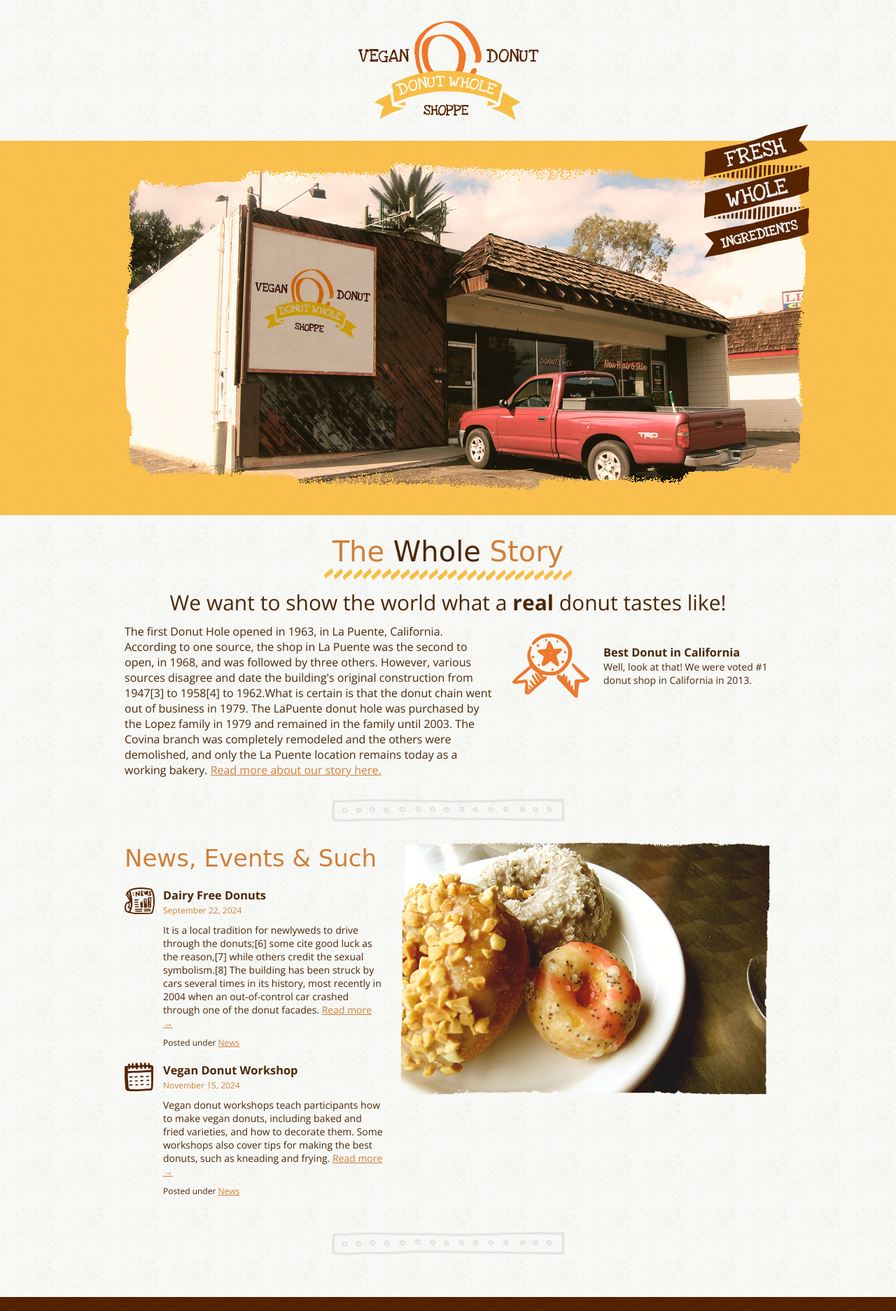
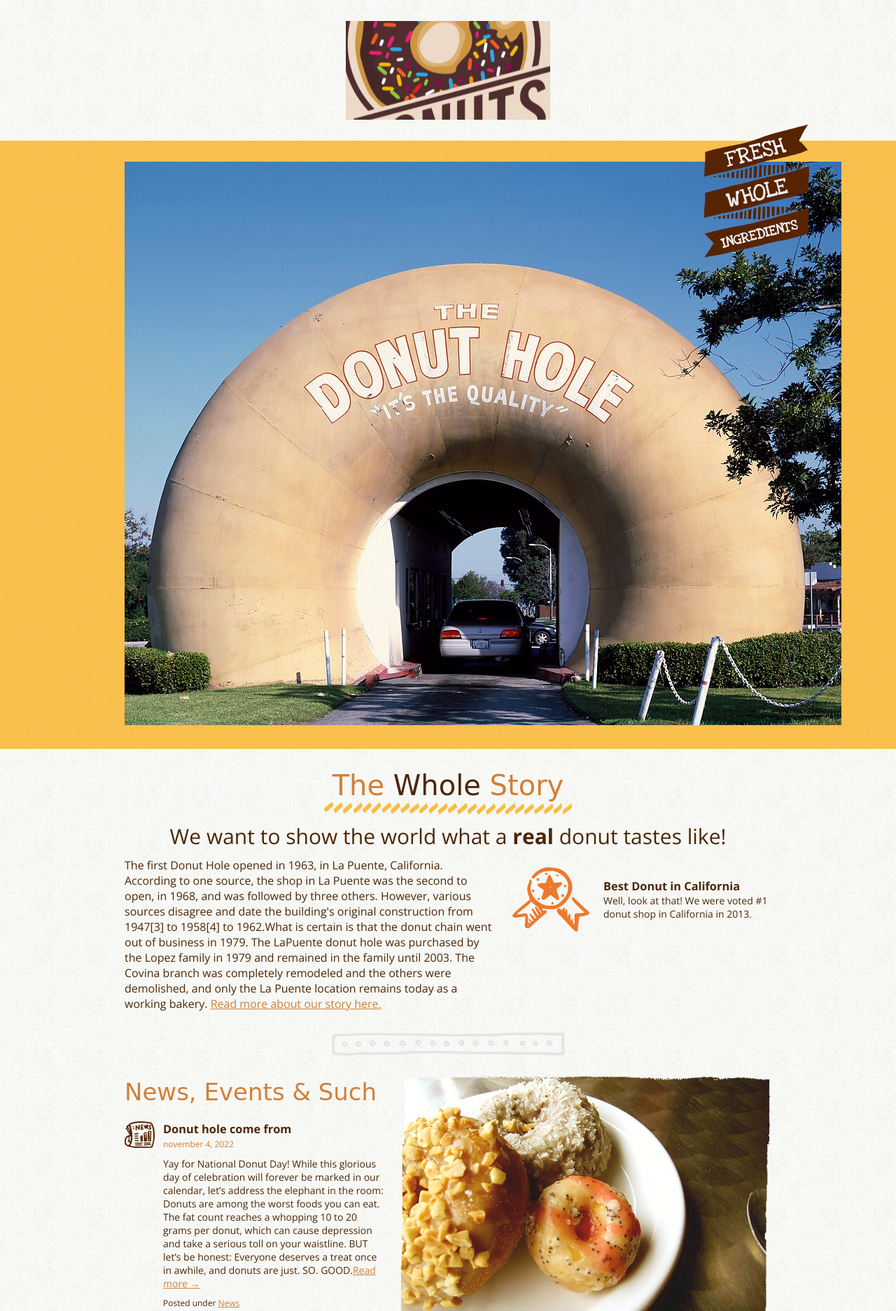
Before and after one commit to dexter271203/vegan-donut-shop, a plain HTML site: page index.html in a window 1280 px wide. Shown: the top 1873 px of the page at 70% size. Drawn offline with nearby package versions, Linux system fonts and the light colour scheme; a web font is replaced by a local one.

Commit message:
update index.html

```diff
--- a/css/styles.css
+++ b/css/styles.css
@@ -125,14 +125,12 @@ header nav ul li#logo a {
 	display: block;
 	width: 292px;
 	height: 141px;
-	background: url('../images/logo.png') center center no-repeat;
+	background: url('../images/donut\ logo.jpg') center center no-repeat;
 	text-indent: -9999px;
 }
 
-header nav ul li#logo a:hover {
-	padding: 0;
-	background: url('../images/logo-hover.png') center center no-repeat;
-}
+
+
 
 /* Hero */
 
--- a/index.html
+++ b/index.html
@@ -36,7 +36,8 @@
 		<div id="hero">
 			<div class="container">
 
-				<img src="images/donut-shoppe.png" alt="Donut Whole Storefront">
+				<img src="images/donut whole.jpg" alt="Donut Whole Storefront">
+
 				<p class="large-ribbon">Fresh Whole Ingredients</p>
 
 			</div><!-- end container -->
@@ -67,12 +68,12 @@
 
 					<article class="news">
 						<header>
-							<h3>Dairy Free Donuts</h3>
-							<time datetime="2024-09-22">September 22, 2024</time>
+							<h3>Donut hole come from</h3>
+							<time datetime="2024-09-22">november 4, 2022</time>
 						</header>
 
 						<section class="excerpt">
-							<p>It is a local tradition for newlyweds to drive through the donuts;[6] some cite good luck as the reason,[7] while others credit the sexual symbolism.[8] The building has been struck by cars several times in its history, most recently in 2004 when an out-of-control car crashed through one of the donut facades. <a href="">Read more &rarr;</a></p>
+							<p> Yay for National Donut Day! While this glorious day of celebration will forever be marked in our calendar, let’s address the elephant in the room: Donuts are among the worst foods you can eat. The fat count reaches a whopping 10 to 20 grams per donut, which can cause depression and take a serious toll on your waistline. BUT let’s be honest: Everyone deserves a treat once in awhile, and donuts are just. SO. GOOD.<a href="https://www.rd.com/article/history-of-doughtnuts/">Read more &rarr;</a></p>
 						</section>
 
 						<footer>
```
Also changed, not shown: images/donut logo.jpg (added), images/donut whole.jpg (added), images/donut-shoppe.png (deleted), images/logo-hover.png (deleted), images/logo.png (deleted).
